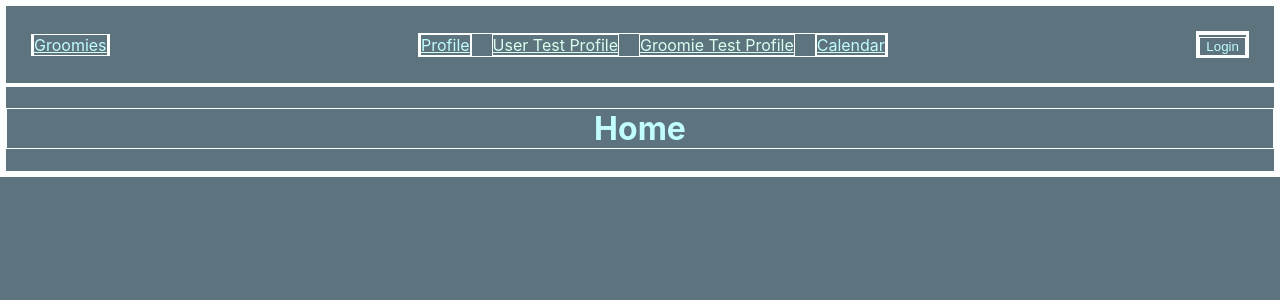
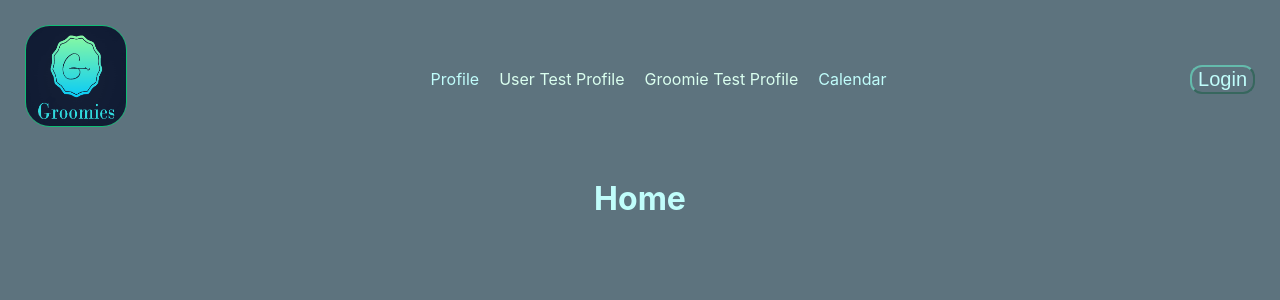
Before and after one commit to jennifermdevine/Groomies, a React (Create React App) app in the folder groomies/: page / in a window 1280 px wide. Shown: the top 300 px of the page. Built offline with nearby package versions, Linux system fonts and the light colour scheme; no server answers.

Commit message:
css styling

```diff
--- a/groomies/src/App.css
+++ b/groomies/src/App.css
@@ -1,5 +1,5 @@
 * {
-  border: #fcfffd 1px solid;
+  /* border: #fcfffd 1px solid; */
   background-color: #5d737e;
   color: #c0fdfb;
   text-align: center;
@@ -12,8 +12,16 @@ img {
   border-radius: 25px;
 }
 
+.logo {
+  width: 100px;
+  height: 100px;
+  border: #0ebe75 1px solid;
+  border-radius: 25px;
+}
+
 a {
   color: #daffef;
+  text-decoration: none;
 }
 
 a:hover {
@@ -23,7 +31,6 @@ a:hover {
 a:visited {
   color: darkgreen;
 }
-
 
 .nav {
   display: flex;
@@ -37,6 +44,33 @@ a:visited {
   display: flex;
   align-items: center;
   gap: 20px;
+}
+
+.loginButton {
+  font-size: 20px;
+  border-radius: 12px;
+  border-color: #64BBAC;
+  transition-duration: 0.4s;
+}
+
+.loginButton:hover {
+  background-color: #04AA6D; /* Green */
+  color: white;
+}
+
+.loginButton:active {
+  background-color: #3e8e41;
+  box-shadow: 0 5px #666;
+  transform: translateY(4px);
+}
+
+
+
+.titleName {
+  font-size: 25px;
+  border-radius: 12px;
+  border-color: #64bbac;
+
 }
 
 .react-modal-overlay {
--- a/groomies/src/components/Nav.jsx
+++ b/groomies/src/components/Nav.jsx
@@ -1,6 +1,7 @@
 import { Link, useNavigate } from "react-router-dom";
 import { supabase } from "../supabaseClient";
 import { useUser } from "../components/UserContext";
+import logo from "../assets/groomieslogo.png";
 
 export default function Nav() {
     const { user, setUser } = useUser();
@@ -20,8 +21,8 @@ export default function Nav() {
         <nav className="nav">
             <div className="flex items-center flex-shrink-0 text-white mr-6">
                 <Link to="/">
-                    <span className="font-semibold text-xl tracking-tight">
-                        Groomies
+                    <span className="titleName">
+                <Link to="/Home"><img className="logo" src={logo} alt="Login Illustration" /></Link>
                     </span>
                 </Link>
             </div>
@@ -63,7 +64,7 @@ export default function Nav() {
                         </>
                     ) : (
                         <Link to="/register">
-                            <button className="bg-gray-500 hover:bg-gray-700 text-white font-bold py-2 px-4 rounded">
+                            <button className="loginButton">
                                 Login
                             </button>
                         </Link>
--- a/groomies/src/pages/UserProfile.jsx
+++ b/groomies/src/pages/UserProfile.jsx
@@ -4,6 +4,8 @@ import { useParams } from 'react-router-dom';
 import { Helmet } from "react-helmet-async";
 import { fetchPetsWithImages, getImageUrl } from './PetProfile';
 import { supabase } from '../supabaseClient';
+import Card from 'react-bootstrap/Card';
+import ListGroup from 'react-bootstrap/ListGroup';
 
 const reducer = (state, action) => {
   switch (action.type) {
```
Also changed, not shown: groomies/src/assets/dogrobe.jpg (added), groomies/src/assets/groomieslogo.png (added).
